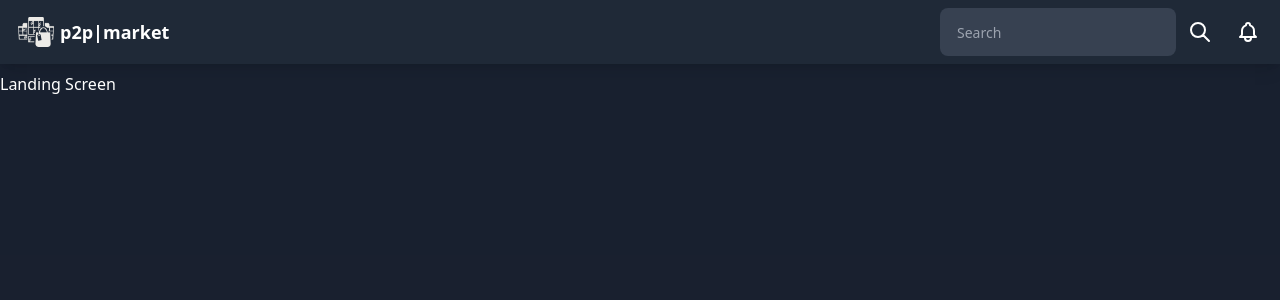
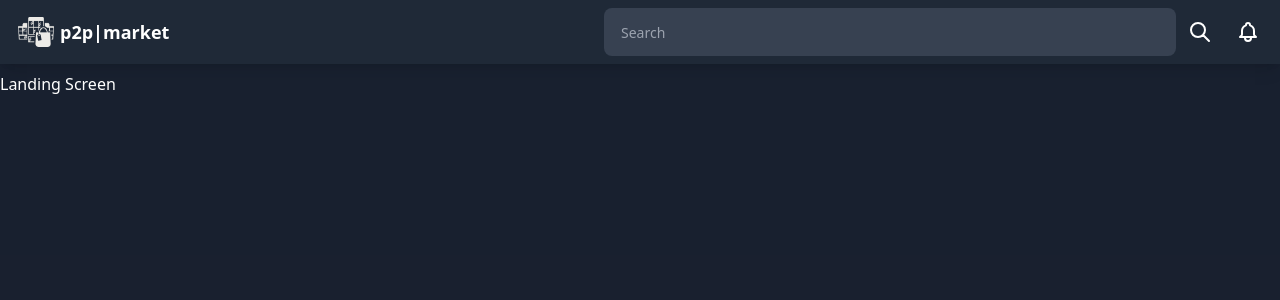
Before and after one commit to p2m-project/p2pmarket_client, a React (Create React App) app: page / in a window 1280 px wide. Shown: the top 300 px of the page. Built offline with nearby package versions, Linux system fonts and the light colour scheme.

Commit message:
Made search box bigger

```diff
--- a/src/components/shared/NavBar.js
+++ b/src/components/shared/NavBar.js
@@ -4,7 +4,7 @@ import logo from "../../assets/images/logo/vector/icon.png";
 export default function NavBar() {
   return (
     <div className="navbar mb-2 shadow-lg bg-neutral text-neutral-content">
-      <div className="flex-none flex md:hidden">
+      <div className="flex-none flex lg:hidden">
         <button className="btn btn-square btn-ghost">
           <svg
             xmlns="http://www.w3.org/2000/svg"
@@ -25,9 +25,9 @@ export default function NavBar() {
         <img src={logo} className="w-10 mr-1" />
         <span className="text-lg font-bold">p2p|market</span>
       </div>
-      <div className="flex-1 lg:flex-none">
-        <div className="form-control">
-          <input type="text" placeholder="Search" className="input" />
+      <div className="flex-1 w-full">
+        <div className="form-control w-full">
+          <input type="text" placeholder="Search" className="input w-full" />
         </div>
       </div>
       <div className="flex-none">
```
